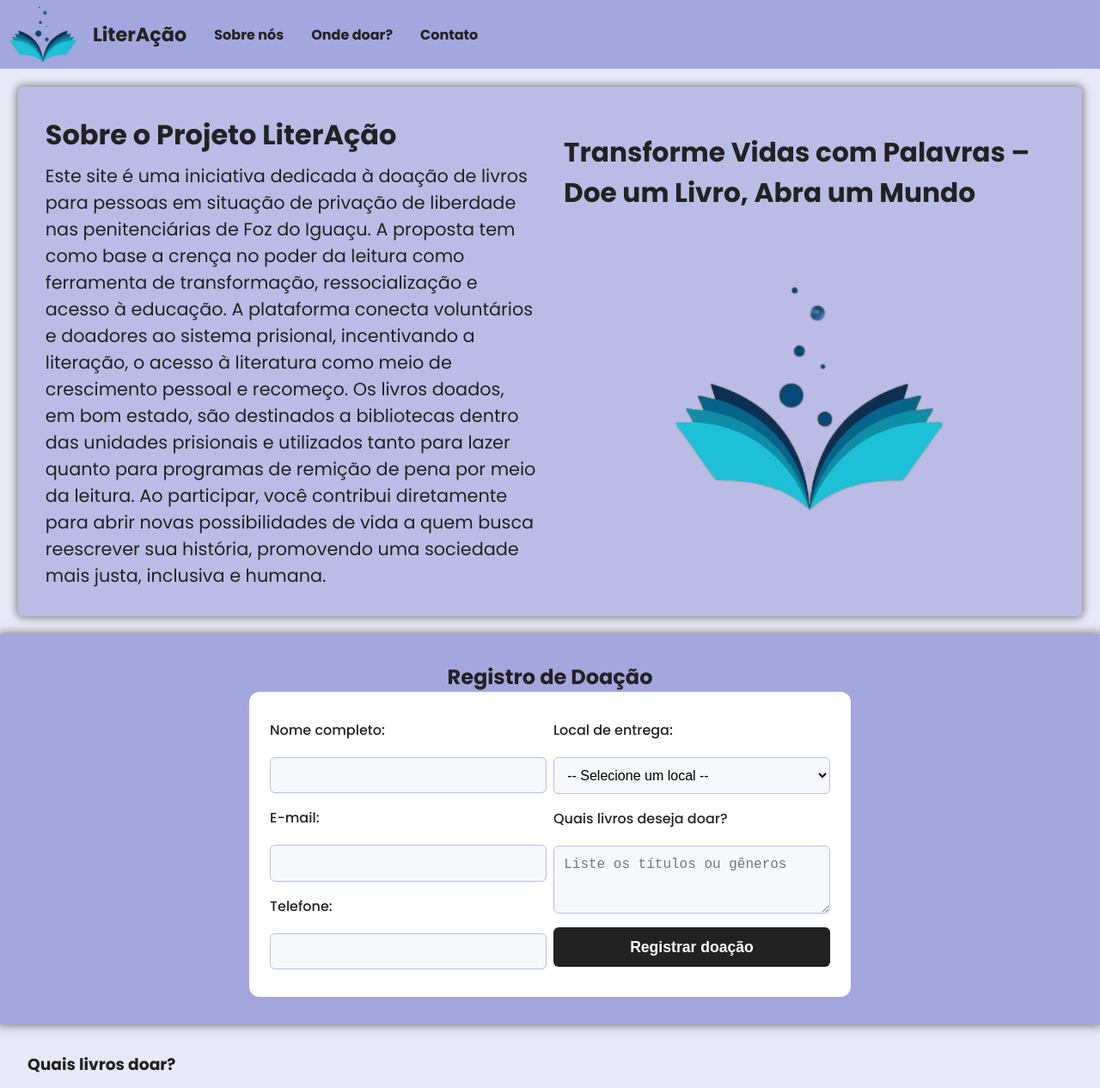
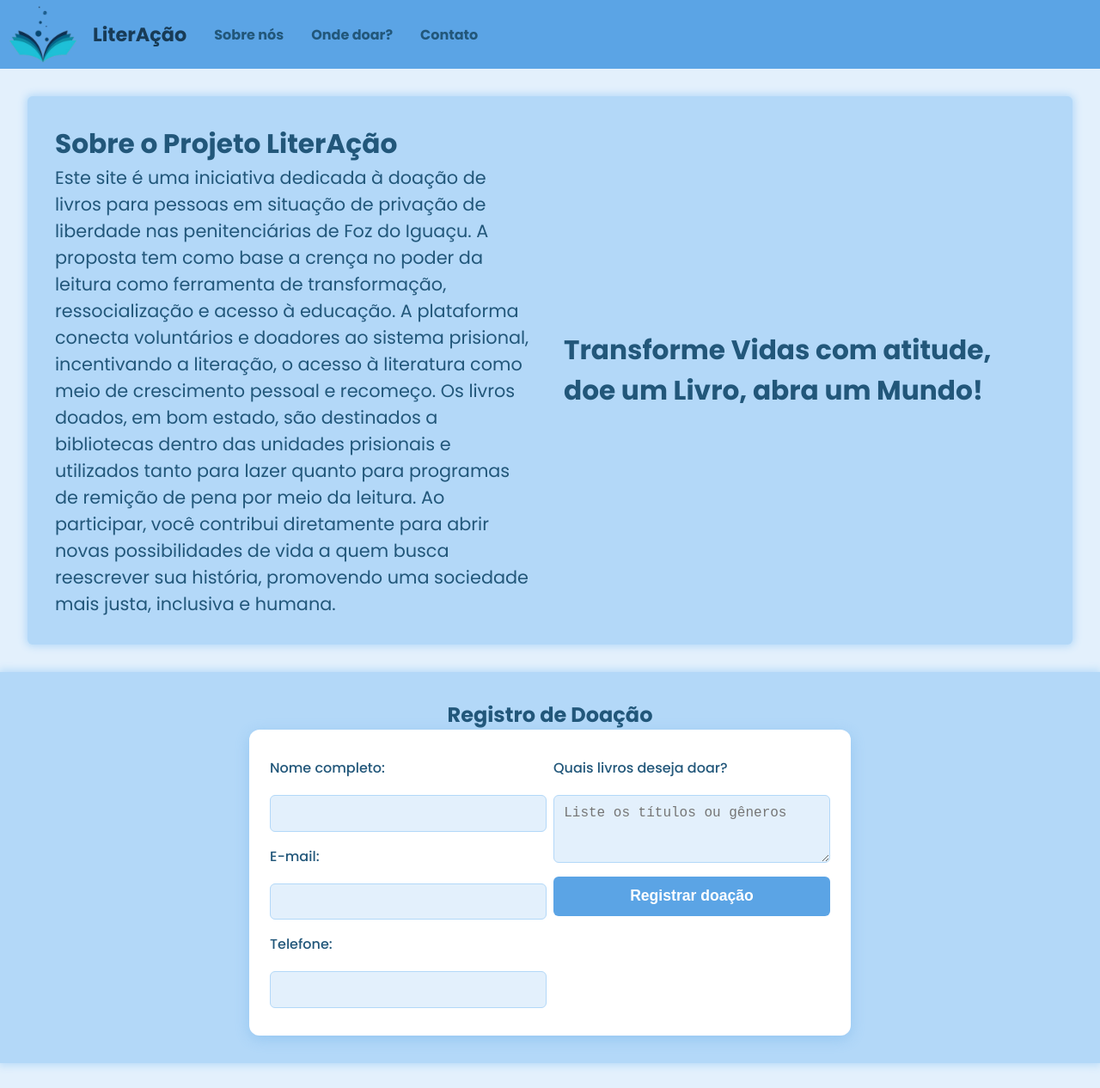
Before and after one commit to felipeklaus/LiterA-o, a plain HTML site: page homePage/pagina.html in a window 1280 px wide. Shown: the top 1266 px of the page at 86% size. Drawn offline with Linux system fonts and the light colour scheme.

Commit message:
atualização de cor

```diff
--- a/homePage/pagina.html
+++ b/homePage/pagina.html
@@ -15,14 +15,14 @@
     <nav class="navbar">
       <a class="logo-text">
         <img src="../public/logo.png" class="logo-nav">LiterAção</a>
-      <a href="">Sobre nós</a>
-      <a href="">Onde doar?</a>
-      <a href="">Contato</a>
+      <a href="#sobre-nos">Sobre nós</a>
+      <a href="#onde-doar">Onde doar?</a>
+      <a href="#contato-telefone">Contato</a>
     </nav>
   </header>
 
   <main>
-    <section class="about">
+    <section class="about" id="sobre-nos">
       <div class="about-content">
         <h1>Sobre o Projeto LiterAção</h1>
         <p class="about-text">
@@ -32,12 +32,11 @@
         </p>
       </div>
       <div class="about-image">
-        <h2>Transforme Vidas com Palavras – Doe um Livro, Abra um Mundo</h2>
-        <img src="../public/logo.png" alt="">
+        <h2>Transforme Vidas com atitude, doe um Livro, abra um Mundo!</h2>
       </div>
     </section>
 
-    <section class="donation">
+    <section class="donation" id="contato">
       <h2>Registro de Doação</h2>
       <form id="donationForm">
         <div class="donor-info">
@@ -51,11 +50,7 @@
           <input type="tel" id="telefone" name="telefone" />
         </div>
         <div class="donation-details">
-          <label for="local">Local de entrega:</label>
-          <select id="local" name="local" required>
-            <option value="">-- Selecione um local --</option>
-            <option value="feminina">Penitenciária Feminina</option>
-            <option value="masculina">Penitenciária Masculina</option>
+
           </select>
 
           <label for="livros">Quais livros deseja doar?</label>
@@ -79,11 +74,16 @@
       <p>Certifique-se de que os livros estejam em bom estado de conservação.</p>
     </section>
 
-    <section class="coleta">
+    <section class="coleta" id="onde-doar">
       <h2>Onde Doar</h2>
       <p>Você pode entregar suas doações no ponto abaixo:</p>
       <iframe src="https://www.google.com/maps/embed?pb=!1m18!1m12!1m3!1d900.2816441513924!2d-54.515493230363624!3d-25.500824788141554!2m3!1f0!2f0!3f0!3m2!1i1024!2i768!4f13.1!3m3!1m2!1s0x94f6974937f96953%3A0xd6f29bf75685190b!2sPenitenci%C3%A1ria%20Estadual%20de%20Foz%20do%20Igua%C3%A7u%20-%20R.%20Merc%C3%BArio%2C%20850%20-%20Parque%20Res.%20Tres%20Fronteiras%2C%20Foz%20do%20Igua%C3%A7u%20-%20PR%2C%2085859-675!5e0!3m2!1spt-BR!2sbr!4v1747835639230!5m2!1spt-BR!2sbr" width="90%" height="450" style="border:0;" allowfullscreen="" loading="lazy" referrerpolicy="no-referrer-when-downgrade">
       </iframe>
+    </section>
+
+    <!-- Seção de contato minimalista -->
+    <section id="contato-telefone" class="contato-telefone">
+      <p>Contato: <a href="tel:+554530302828">+55 (45) 3030-2828</a></p>
     </section>
 
   </main>
--- a/homePage/styles.css
+++ b/homePage/styles.css
@@ -5,15 +5,15 @@
 }
 
 body {
-  background-color: #e8e9f7;
+  background-color: #e3f0fc;
   font-family: 'Poppins', sans-serif;
-  color: #222;
+  color: #22577a;
 }
 
 header {
   width: 100%;
   height: 80px;
-  background-color: #a4a6de;
+  background-color: #5ba4e5;
   display: flex;
   justify-content: center;
 }
@@ -38,33 +38,36 @@ nav {
   gap: 0.5rem;
   font-weight: bold;
   font-size: 1.4rem;
-  color: #222;
+  color: #22577a;
   text-decoration: none;
 }
 
 nav a {
-  color: #222;
+  color: #22577a;
   text-decoration: none;
   font-weight: bold;
+  transition: color 0.2s;
+}
+
+nav a:hover {
+  color: #183b56;
 }
 
 .about {
-  background-color: #bbbce6;
+  background-color: #b3d8f8;
   display: flex;
   flex-direction: row;
-  margin: 1.3rem;
+  margin: 2rem;
   border-radius: 6px;
-  box-shadow: #848282 0px 0px 10px 2px;
+  box-shadow: #b3d8f8 0px 0px 10px 2px;
   padding: 1rem;
   justify-content: space-around;
   font-family: poppins, sans-serif;
   font-size: 1.3rem;
 }
 
-h1 {
-  font-size: 2rem;
-  color: #222;
-  margin-bottom: 0.5rem;
+h1, h2, h3 {
+  color: #22577a;
 }
 
 .about-content, .about-image {
@@ -87,24 +90,24 @@ h1 {
 }
 
 .donation {
-  background-color: #a4a6de;
+  background-color: #b3d8f8;
   display: flex;
   flex-direction: column;
   align-items: center;
   justify-content: center;
   padding: 2rem;
-  box-shadow: #848282 0px 0px 10px 2px;
+  box-shadow: #b3d8f8 0px 0px 10px 2px;
 }
 
 form {
   display: flex;
   flex-direction: row;
   gap: 0.5rem;
-  width: 700px; /* aumente conforme desejar */
+  width: 700px;
   background: #fff;
   padding: 2rem 1.5rem;
   border-radius: 12px;
-  box-shadow: 0 4px 16px #a4a6de55;
+  box-shadow: 0 4px 16px #5ba4e555;
 }
 
 .donor-info,
@@ -117,7 +120,7 @@ form {
 
 form label {
   font-weight: 500;
-  color: #222;
+  color: #22577a;
   margin-bottom: 0.2rem;
 }
 
@@ -125,22 +128,23 @@ form input,
 form select,
 form textarea {
   padding: 0.7rem;
-  border: 1px solid #bbbce6;
+  border: 1px solid #b3d8f8;
   border-radius: 6px;
   font-size: 1rem;
-  background: #f7f8fc;
+  background: #e3f0fc;
   transition: border 0.2s;
+  color: #22577a;
 }
 
 form input:focus,
 form select:focus,
 form textarea:focus {
-  border: 1.5px solid #a4a6de;
+  border: 1.5px solid #5ba4e5;
   outline: none;
 }
 
 form button {
-  background: #222;
+  background: #5ba4e5;
   color: #fff;
   border: none;
   border-radius: 6px;
@@ -152,7 +156,7 @@ form button {
 }
 
 form button:hover {
-  background: #444;
+  background: #22577a;
 }
 
 .tipos-livros {
@@ -160,17 +164,41 @@ form button:hover {
   flex-direction: column;
   gap: 1rem;
   justify-content: center;
+  align-items: center;
   margin: 2rem;
 }
 
 .coleta {
-  background-color: #a4a6de;
+  background-color: #b3d8f8;
   display: flex;
   flex-direction: column;
   align-items: center;
   justify-content: center;
   padding: 2rem;
-  box-shadow: #848282 0px 0px 10px 2px;
+  box-shadow: #b3d8f8 0px 0px 10px 2px;
+}
+
+.contato-telefone {
+  width: 100%;
+  background: #e3f0fc;
+  color: #22577a;
+  display: flex;
+  justify-content: center;
+  align-items: center;
+  padding: 1.2rem 0 0.5rem 0;
+  font-size: 1.1rem;
+  font-family: 'Poppins', sans-serif;
+}
+
+.contato-telefone a {
+  color: #22577a;
+  text-decoration: none;
+  font-weight: 500;
+}
+
+.contato-telefone a:hover {
+  text-decoration: underline;
+  color: #183b56;
 }
 
 footer {
@@ -180,4 +208,9 @@ footer {
   display: flex;
   justify-content: center;
   align-items: center;
+  color: #22577a;
 }
+
+html {
+  scroll-behavior: smooth;
+}
```
